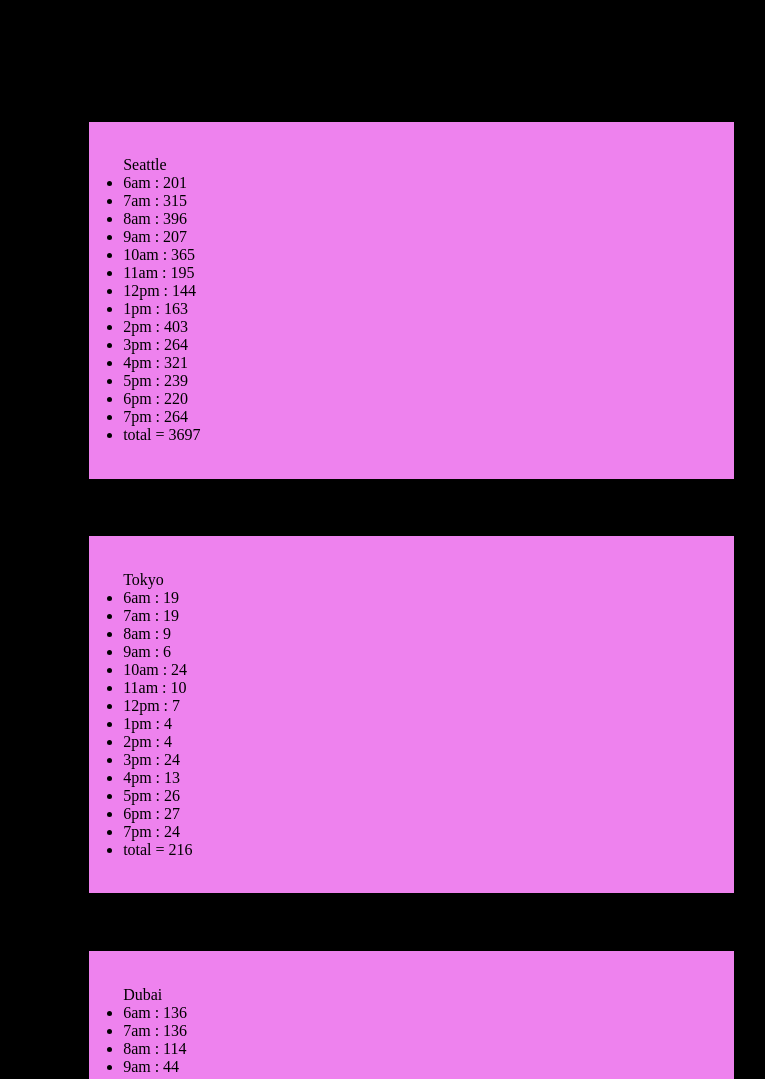
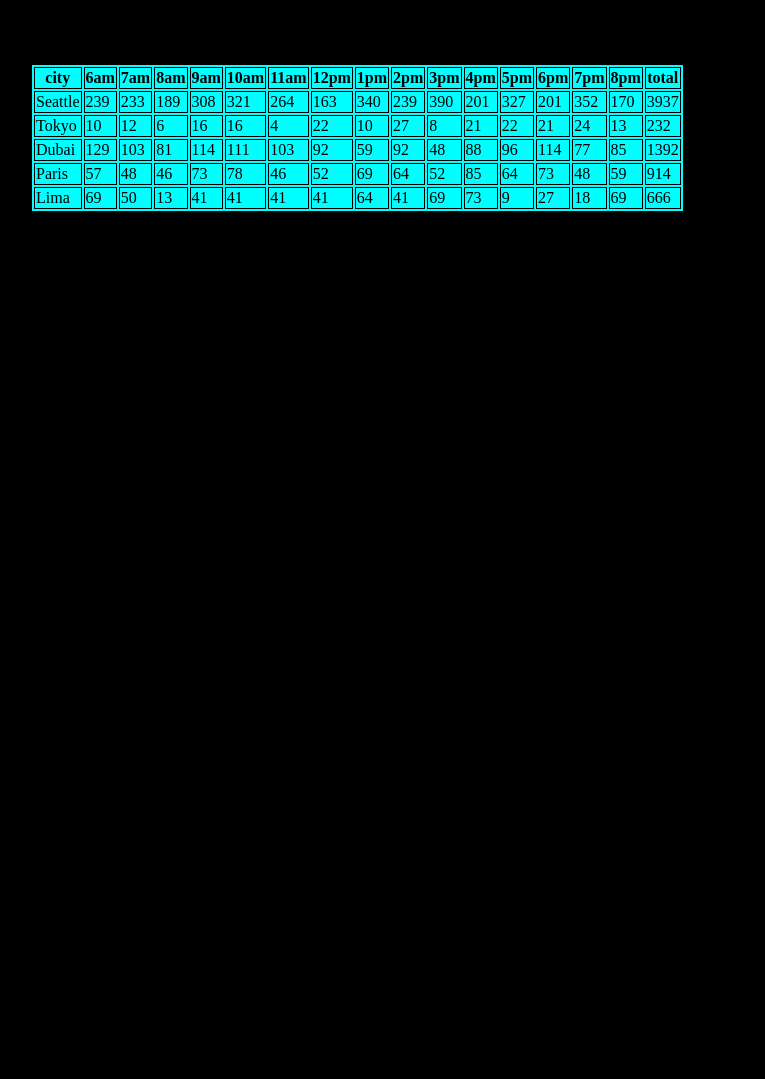
Before and after one commit to Tasneemalabsi/Salmon-Cookies, a plain HTML site: page sales.html in a window 1280 px wide. Shown: the top 1079 px of the page, without its empty margins (33-798 px from the left). Drawn offline with Linux system fonts and the light colour scheme.

Commit message:
adding files

```diff
--- a/js/app.js
+++ b/js/app.js
@@ -1,220 +1,317 @@
-'use strict'
+'use strict';
 let hours = ['6am', '7am', '8am', '9am', '10am', '11am', '12pm', '1pm', '2pm', '3pm', '4pm', '5pm', '6pm', '7pm', '8pm'];
 
+let divEl = document.getElementById('container');
+let table = document.createElement('table');
+divEl.appendChild(table);
 
-let seattle= { minCustomers : 23,
-    maxCustomers : 65,
-    avNumPerh : 6.3,
-    custPerHour : function (min,max) {
-        return Math.floor(Math.random() * (max - min + 1) + min);
-    },
-    totalcookiesPerHour : [],//total cookies per hour=the average number of cookies sold for each customer* the random number of customers at a specific hour
-    totalcookies : 0,
-
-    render: function() {
-        let bodyEl = document.getElementById('bodyEl');
-        let ulEl = document.createElement('ul');
-        ulEl.textContent = 'Seattle';
-        bodyEl.appendChild(ulEl);
-
-
-        for ( let i = 0; i < hours.length; i++) {
-              this.totalcookiesPerHour.push(Math.floor(this.custPerHour(this.minCustomers, this.maxCustomers) * this.avNumPerh));
-
-               }
-
-            for (let i=0; i< this.totalcookiesPerHour.length; i++) {
-                let liEl = document.createElement('li');
-                window.li2=liEl;
-                liEl.textContent = hours[i]+' : '+this.totalcookiesPerHour[i];
-                ulEl.appendChild(liEl);
-                this.totalcookies=this.totalcookies + this.totalcookiesPerHour[i];
-                console.log(this.totalcookies);
-
-             }
-             li2.textContent= 'total = ' + (this.totalcookies-this.totalcookiesPerHour[this.totalcookiesPerHour.length-1]);
-
-
-
+function City (minCustomers,maxCustomers,avNumPerh,name) {
+    this.minCustomers=minCustomers;
+    this.maxCustomers=maxCustomers;
+    this.avNumPerh=avNumPerh;
+    this.name=name;
+    this.totalcookiesPerHour = [],//total cookies per hour=the average number of cookies sold for each customer* the random number of customers at a specific hour
+  this.totalcookies=0
 }
 
 
 
 
-    }
 
-seattle.render();
+let Seattle = new City (23,65,6.3,'Seattle');
+let Tokyo = new City (3,24,1.2,'Tokyo');
+let Dubai = new City (11,38,3.7,'Dubai');
+let Paris = new City (20,38,2.3,'Paris');
+let Lima = new City (2,16,4.6,'Lima');
 
 
-let Tokyo = { minCustomers : 3,
-    maxCustomers : 24,
-    avNumPerh : 1.2,
-    custPerHour : function (min,max) {
-        return Math.floor(Math.random() * (max - min + 1) + min);
-    },
-    totalcookiesPerHour : [],//total cookies per hour=the average number of cookies sold for each customer* the random number of customers at a specific hour
-    totalcookies : 0,
+function TableHeader (){
+    let trEl1= document.createElement('tr');
+    let thEl1 =document.createElement('th');
+    thEl1.textContent='city';
+    trEl1.appendChild(thEl1);
 
-    render: function() {
-        let bodyEl = document.getElementById('bodyEl');
-        let ulEl = document.createElement('ul');
-        ulEl.textContent = 'Tokyo';
-        bodyEl.appendChild(ulEl);
+    table.appendChild(trEl1);
+    for (let i=0; i<hours.length+1; i++) {
+        let thEl =document.createElement('th');
+        window.thEl2=thEl;
+        thEl.textContent=hours[i];
+        trEl1.appendChild(thEl);
+    }
+    thEl2.textContent='total';
+
+}
+TableHeader();
 
 
-        for ( let i = 0; i < hours.length; i++) {
+
+City.prototype.custPerHour = function(min,max) {
+    return Math.floor(Math.random() * (max - min + 1) + min);
+};
+
+
+City.prototype.render= function () {
+
+        for ( let i = 0; i < hours.length+1; i++) {
             this.totalcookiesPerHour.push(Math.floor(this.custPerHour(this.minCustomers, this.maxCustomers) * this.avNumPerh));
 
             }
 
+            let trEl2 = document.createElement('tr');
+            table.appendChild(trEl2);
+            let tdhead = document.createElement('td');
+
+
+            tdhead.textContent=this.name;
+            trEl2.appendChild(tdhead);
+
+
             for (let i=0; i< this.totalcookiesPerHour.length; i++) {
-                let liEl = document.createElement('li');
-                window.li2=liEl;
-                liEl.textContent = hours[i]+' : '+this.totalcookiesPerHour[i];
-                ulEl.appendChild(liEl);
+
+
+        let tdEl = document.createElement('td');
+        window.tdEl2=tdEl;
+        tdEl.textContent =this.totalcookiesPerHour[i];
+        trEl2.appendChild(tdEl);
         this.totalcookies=this.totalcookies + this.totalcookiesPerHour[i];
         console.log(this.totalcookies);
 
         }
-             li2.textContent= 'total = ' + (this.totalcookies-this.totalcookiesPerHour[this.totalcookiesPerHour.length-1]);
+        tdEl2.textContent= this.totalcookies-(this.totalcookiesPerHour[this.totalcookiesPerHour.length-1]);
+
+}
+Seattle.render();
+Tokyo.render();
+Dubai.render();
+Paris.render();
+Lima.render();
 
 
 
-        }
+// function TotalCookiesPerHour () {
+//     for ( let i = 0; i < hours.length; i++) {
+//         this.totalcookiesPerHour.push(Math.floor(this.custPerHour(this.minCustomers, this.maxCustomers) * this.avNumPerh));
+
+//          }
+// }
 
 
 
 
-    }
+// let seattle= { minCustomers : 23,
+//     maxCustomers : 65,
+//     avNumPerh : 6.3,
+//     name: 'seattle',
+//     custPerHour : function (min,max) {
+//         return Math.floor(Math.random() * (max - min + 1) + min);
+//     },
+//     totalcookiesPerHour : [],//total cookies per hour=the average number of cookies sold for each customer* the random number of customers at a specific hour
+//     totalcookies : 0,
 
-Tokyo.render();
+//     render: function() {
+//         let bodyEl = document.getElementById('bodyEl');
+//         let ulEl = document.createElement('ul');
+//         ulEl.textContent = 'Seattle';
+//         bodyEl.appendChild(ulEl);
 
 
-let Dubai = { minCustomers : 11,
-    maxCustomers : 38,
-    avNumPerh : 3.7,
-    custPerHour : function (min,max) {
-        return Math.floor(Math.random() * (max - min + 1) + min);
-    },
-    totalcookiesPerHour : [],//total cookies per hour=the average number of cookies sold for each customer* the random number of customers at a specific hour
-    totalcookies : 0,
+//         for ( let i = 0; i < hours.length; i++) {
+//               this.totalcookiesPerHour.push(Math.floor(this.custPerHour(this.minCustomers, this.maxCustomers) * this.avNumPerh));
 
-    render: function() {
-        let bodyEl = document.getElementById('bodyEl');
-        let ulEl = document.createElement('ul');
-        ulEl.textContent = 'Dubai';
-        bodyEl.appendChild(ulEl);
+//                }
 
+//             for (let i=0; i< this.totalcookiesPerHour.length; i++) {
+//                 let liEl = document.createElement('li');
+//                 window.li2=liEl;
+//                 liEl.textContent = hours[i]+' : '+this.totalcookiesPerHour[i];
+//                 ulEl.appendChild(liEl);
+//                 this.totalcookies=this.totalcookies + this.totalcookiesPerHour[i];
+//                 console.log(this.totalcookies);
 
-        for ( let i = 0; i < hours.length; i++) {
-              this.totalcookiesPerHour.push(Math.floor(this.custPerHour(this.minCustomers, this.maxCustomers) * this.avNumPerh));
-
-               }
-
-            for (let i=0; i< this.totalcookiesPerHour.length; i++) {
-                let liEl = document.createElement('li');
-                window.li2=liEl;
-                liEl.textContent = hours[i]+' : '+this.totalcookiesPerHour[i];
-                ulEl.appendChild(liEl);
-                this.totalcookies=this.totalcookies + this.totalcookiesPerHour[i];
-                console.log(this.totalcookies);
-
-             }
-             li2.textContent= 'total = ' + (this.totalcookies-this.totalcookiesPerHour[this.totalcookiesPerHour.length-1]);
+//              }
+//              li2.textContent= 'total = ' + (this.totalcookies-this.totalcookiesPerHour[this.totalcookiesPerHour.length-1]);
 
 
 
-        }
+//         }
 
 
 
 
-    }
+//     }
 
-Dubai.render();
-
-let Paris= { minCustomers : 20,
-    maxCustomers : 38,
-    avNumPerh : 2.3,
-    custPerHour : function (min,max) {
-        return Math.floor(Math.random() * (max - min + 1) + min);
-    },
-    totalcookiesPerHour : [],//total cookies per hour=the average number of cookies sold for each customer* the random number of customers at a specific hour
-    totalcookies : 0,
-
-    render: function() {
-        let bodyEl = document.getElementById('bodyEl');
-        let ulEl = document.createElement('ul');
-        ulEl.textContent = 'Paris'
-        bodyEl.appendChild(ulEl);
+// seattle.render();
 
 
-        for ( let i = 0; i < hours.length; i++) {
-              this.totalcookiesPerHour.push(Math.floor(this.custPerHour(this.minCustomers, this.maxCustomers) * this.avNumPerh));
+// let Tokyo = { minCustomers : 3,
+//     maxCustomers : 24,
+//     avNumPerh : 1.2,
+//     custPerHour : function (min,max) {
+//         return Math.floor(Math.random() * (max - min + 1) + min);
+//     },
+//     totalcookiesPerHour : [],//total cookies per hour=the average number of cookies sold for each customer* the random number of customers at a specific hour
+//     totalcookies : 0,
 
-               }
+//     render: function() {
+//         let bodyEl = document.getElementById('bodyEl');
+//         let ulEl = document.createElement('ul');
+//         ulEl.textContent = 'Tokyo';
+//         bodyEl.appendChild(ulEl);
 
-            for (let i=0; i< this.totalcookiesPerHour.length; i++) {
-                let liEl = document.createElement('li');
-                window.li2=liEl;
-                liEl.textContent = hours[i]+' : '+this.totalcookiesPerHour[i];
-                ulEl.appendChild(liEl);
-                this.totalcookies=this.totalcookies + this.totalcookiesPerHour[i];
-                console.log(this.totalcookies);
 
-             }
-             li2.textContent= 'total = ' + (this.totalcookies-this.totalcookiesPerHour[this.totalcookiesPerHour.length-1]);
+//         for ( let i = 0; i < hours.length; i++) {
+//               this.totalcookiesPerHour.push(Math.floor(this.custPerHour(this.minCustomers, this.maxCustomers) * this.avNumPerh));
+
+//                }
+
+//             for (let i=0; i< this.totalcookiesPerHour.length; i++) {
+//                 let liEl = document.createElement('li');
+//                 window.li2=liEl;
+//                 liEl.textContent = hours[i]+' : '+this.totalcookiesPerHour[i];
+//                 ulEl.appendChild(liEl);
+//                 this.totalcookies=this.totalcookies + this.totalcookiesPerHour[i];
+//                 console.log(this.totalcookies);
+
+//              }
+//              li2.textContent= 'total = ' + (this.totalcookies-this.totalcookiesPerHour[this.totalcookiesPerHour.length-1]);
 
 
 
-        }
+//         }
 
 
 
 
-    }
+//     }
 
-Paris.render();
-
-let Lima= { minCustomers : 2,
-    maxCustomers : 16,
-    avNumPerh : 4.6,
-    custPerHour : function (min,max) {
-        return Math.floor(Math.random() * (max - min + 1) + min);
-    },
-    totalcookiesPerHour : [],//total cookies per hour=the average number of cookies sold for each customer* the random number of customers at a specific hour
-    totalcookies : 0,
-
-    render: function() {
-        let bodyEl = document.getElementById('bodyEl');
-        let ulEl = document.createElement('ul');
-        ulEl.textContent = 'Lima'
-        bodyEl.appendChild(ulEl);
+// Tokyo.render();
 
 
-        for ( let i = 0; i < hours.length; i++) {
-              this.totalcookiesPerHour.push(Math.floor(this.custPerHour(this.minCustomers, this.maxCustomers) * this.avNumPerh));
+// let Dubai = { minCustomers : 11,
+//     maxCustomers : 38,
+//     avNumPerh : 3.7,
+//     custPerHour : function (min,max) {
+//         return Math.floor(Math.random() * (max - min + 1) + min);
+//     },
+//     totalcookiesPerHour : [],//total cookies per hour=the average number of cookies sold for each customer* the random number of customers at a specific hour
+//     totalcookies : 0,
 
-               }
+//     render: function() {
+//         let bodyEl = document.getElementById('bodyEl');
+//         let ulEl = document.createElement('ul');
+//         ulEl.textContent = 'Dubai';
+//         bodyEl.appendChild(ulEl);
 
-            for (let i=0; i< this.totalcookiesPerHour.length; i++) {
-                let liEl = document.createElement('li');
-                window.li2=liEl;
-                liEl.textContent = hours[i]+' : '+this.totalcookiesPerHour[i];
-                ulEl.appendChild(liEl);
-                this.totalcookies=this.totalcookies + this.totalcookiesPerHour[i];
-                console.log(this.totalcookies);
 
-             }
-             li2.textContent= 'total = ' + (this.totalcookies-this.totalcookiesPerHour[this.totalcookiesPerHour.length-1]);
+//         for ( let i = 0; i < hours.length; i++) {
+//               this.totalcookiesPerHour.push(Math.floor(this.custPerHour(this.minCustomers, this.maxCustomers) * this.avNumPerh));
+
+//                }
+
+//             for (let i=0; i< this.totalcookiesPerHour.length; i++) {
+//                 let liEl = document.createElement('li');
+//                 window.li2=liEl;
+//                 liEl.textContent = hours[i]+' : '+this.totalcookiesPerHour[i];
+//                 ulEl.appendChild(liEl);
+//                 this.totalcookies=this.totalcookies + this.totalcookiesPerHour[i];
+//                 console.log(this.totalcookies);
+
+//              }
+//              li2.textContent= 'total = ' + (this.totalcookies-this.totalcookiesPerHour[this.totalcookiesPerHour.length-1]);
 
 
 
-        }
+//         }
 
 
 
 
-    }
+//     }
 
-Lima.render();
+// Dubai.render();
+
+// let Paris= { minCustomers : 20,
+//     maxCustomers : 38,
+//     avNumPerh : 2.3,
+//     custPerHour : function (min,max) {
+//         return Math.floor(Math.random() * (max - min + 1) + min);
+//     },
+//     totalcookiesPerHour : [],//total cookies per hour=the average number of cookies sold for each customer* the random number of customers at a specific hour
+//     totalcookies : 0,
+
+//     render: function() {
+//         let bodyEl = document.getElementById('bodyEl');
+//         let ulEl = document.createElement('ul');
+//         ulEl.textContent = 'Paris'
+//         bodyEl.appendChild(ulEl);
+
+
+//         for ( let i = 0; i < hours.length; i++) {
+//               this.totalcookiesPerHour.push(Math.floor(this.custPerHour(this.minCustomers, this.maxCustomers) * this.avNumPerh));
+
+//                }
+
+//             for (let i=0; i< this.totalcookiesPerHour.length; i++) {
+//                 let liEl = document.createElement('li');
+//                 window.li2=liEl;
+//                 liEl.textContent = hours[i]+' : '+this.totalcookiesPerHour[i];
+//                 ulEl.appendChild(liEl);
+//                 this.totalcookies=this.totalcookies + this.totalcookiesPerHour[i];
+//                 console.log(this.totalcookies);
+
+//              }
+//              li2.textContent= 'total = ' + (this.totalcookies-this.totalcookiesPerHour[this.totalcookiesPerHour.length-1]);
+
+
+
+//         }
+
+
+
+
+//     }
+
+// Paris.render();
+
+// let Lima= { minCustomers : 2,
+//     maxCustomers : 16,
+//     avNumPerh : 4.6,
+//     custPerHour : function (min,max) {
+//         return Math.floor(Math.random() * (max - min + 1) + min);
+//     },
+//     totalcookiesPerHour : [],//total cookies per hour=the average number of cookies sold for each customer* the random number of customers at a specific hour
+//     totalcookies : 0,
+
+//     render: function() {
+//         let bodyEl = document.getElementById('bodyEl');
+//         let ulEl = document.createElement('ul');
+//         ulEl.textContent = 'Lima'
+//         bodyEl.appendChild(ulEl);
+
+
+//         for ( let i = 0; i < hours.length; i++) {
+//               this.totalcookiesPerHour.push(Math.floor(this.custPerHour(this.minCustomers, this.maxCustomers) * this.avNumPerh));
+
+//                }
+
+//             for (let i=0; i< this.totalcookiesPerHour.length; i++) {
+//                 let liEl = document.createElement('li');
+//                 window.li2=liEl;
+//                 liEl.textContent = hours[i]+' : '+this.totalcookiesPerHour[i];
+//                 ulEl.appendChild(liEl);
+//                 this.totalcookies=this.totalcookies + this.totalcookiesPerHour[i];
+//                 console.log(this.totalcookies);
+
+//              }
+//              li2.textContent= 'total = ' + (this.totalcookies-this.totalcookiesPerHour[this.totalcookiesPerHour.length-1]);
+
+
+
+//         }
+
+
+
+
+//     }
+
+// Lima.render();
--- a/sales.html
+++ b/sales.html
@@ -8,6 +8,9 @@
     <link rel="stylesheet" href="css/style.css">
 </head>
 <body id="bodyEl">
+    <div id="container">
+
+    </div>
 
 </body>
 <script src="js/app.js"></script>
```
Also changed, not shown: index.html (+1 -0 lines). Lines whose indentation alone changed are shown as unchanged.
